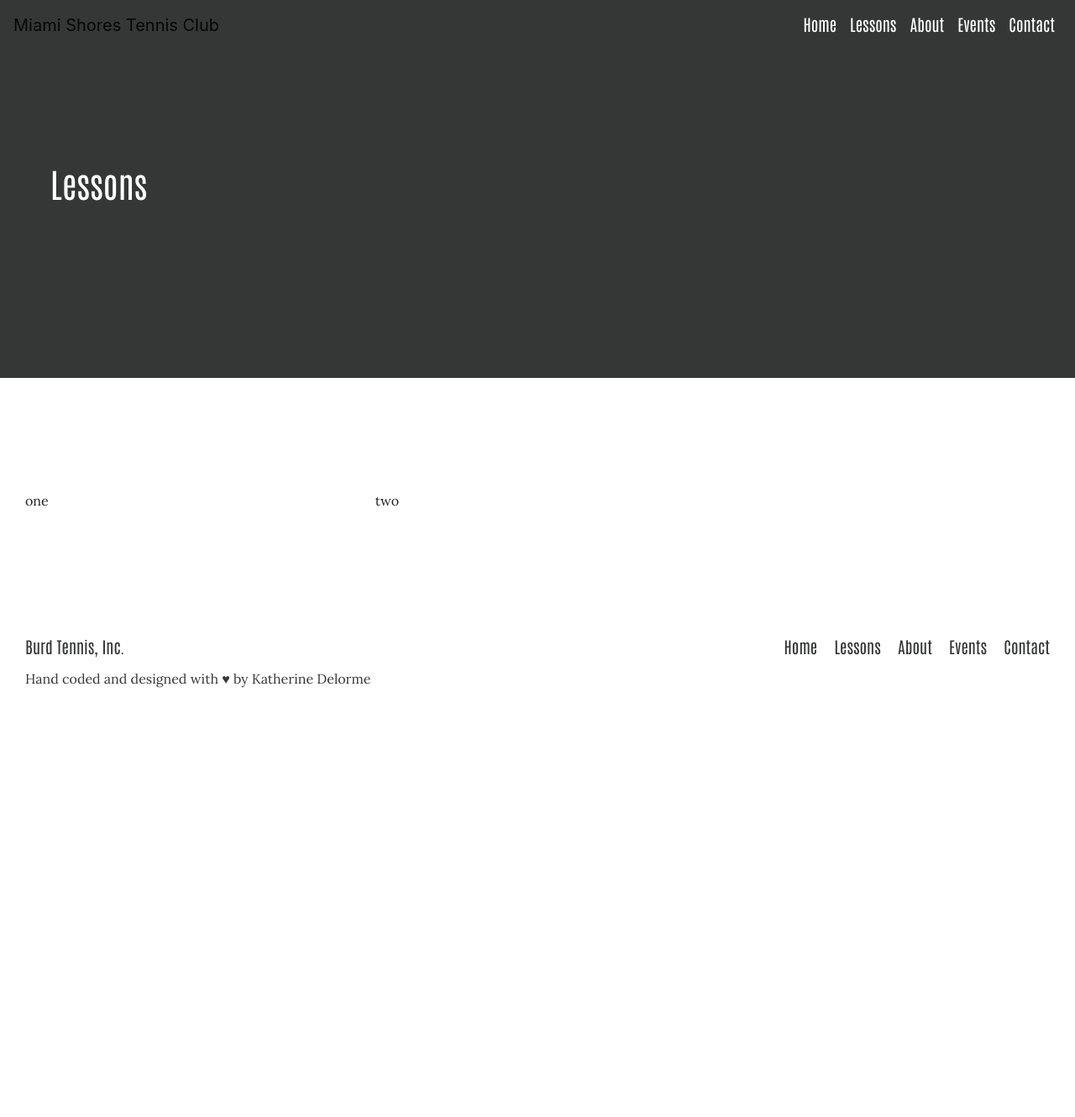
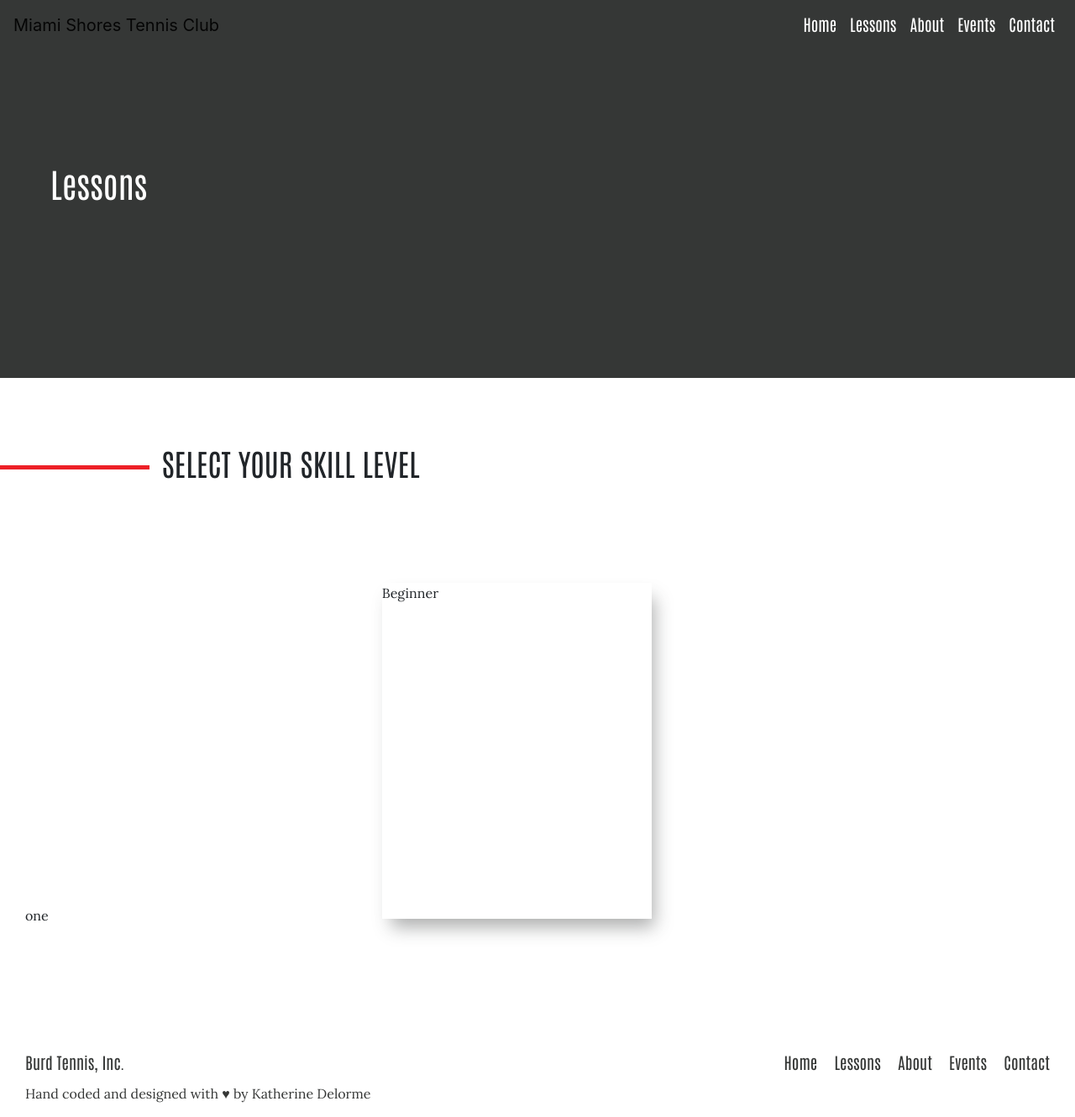
Before and after one commit to Katdelorme/Training-Tennis-Greatness, a Jekyll site: the page built from _pages/01_lessons.md, in a window 1280 px wide. Shown: the whole page at 84% size. Built offline with Jekyll 4.4.1, drawn with Linux system fonts in a browser that asks for light colours; nearby versions of some CDN libraries; before the commit the page ends 900 px from its top, so only the background shows below that.

Commit message:
start lessons design

```diff
--- a/_layouts/lessons.html
+++ b/_layouts/lessons.html
@@ -13,12 +13,22 @@
   </section>
 
   <section>
+    <div class="row">
+      <div class="borderbefore">
+        <h3>Select Your Skill Level</h3>
+      </div>
+    </div>
+  </section>
+
+  <section>
     <div class="row postholder">
       <div class="col-md-4 col-12 post-item">
         one
       </div>
       <div class="col-md-8 col-12 post-item">
-        two
+        <div class="lessonCard">
+          Beginner
+        </div>
       </div>
     </div>
   </section>
--- a/_sass/_layout.scss
+++ b/_sass/_layout.scss
@@ -242,6 +242,17 @@ input[type="submit"]:visited{color: $tertiary; cursor: pointer;}
 input[type="submit"]:active{color: $secondary; cursor: pointer;}
 input[type="submit"]:focus{color: $secondary; cursor: pointer;}
 
+/* ///////////// Lessons  ////////////// */
+.lessonCard{
+	height: 400px;
+	margin: 1%;
+	width: 40%;
+	-webkit-box-shadow: 7px 14px 20px -4px rgba(53,55,54,0.4);
+	-moz-box-shadow: 7px 14px 20px -4px rgba(53,55,54,0.4);
+	box-shadow: 7px 14px 20px -4px rgba(53,55,54,0.4);
+}
+/* ///////////// Lessons End ////////////// */
+
 /* ///////////// About ////////////// */
 .aboutShortFacts div{
 	border-right: $secondary solid 1px;
```
